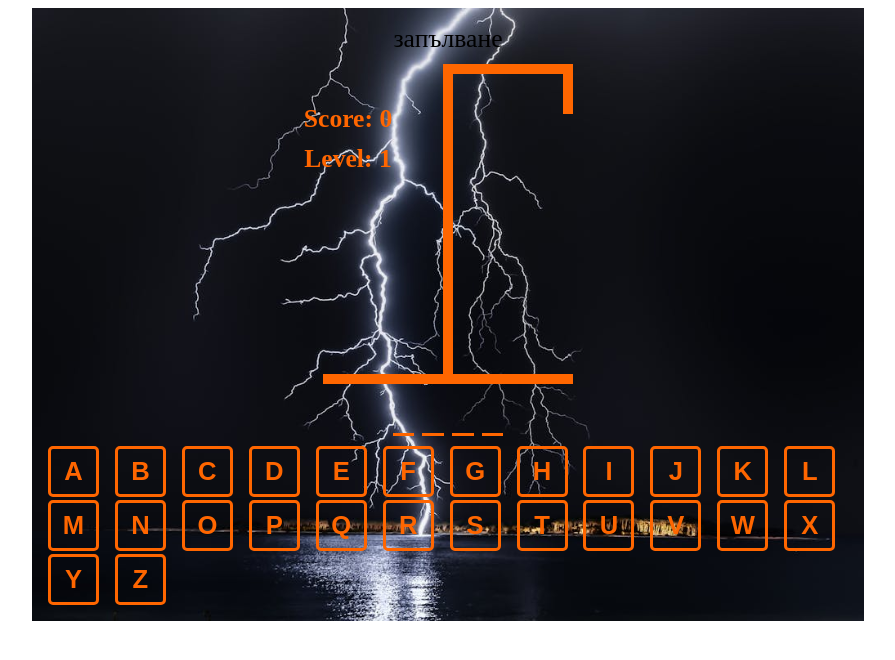
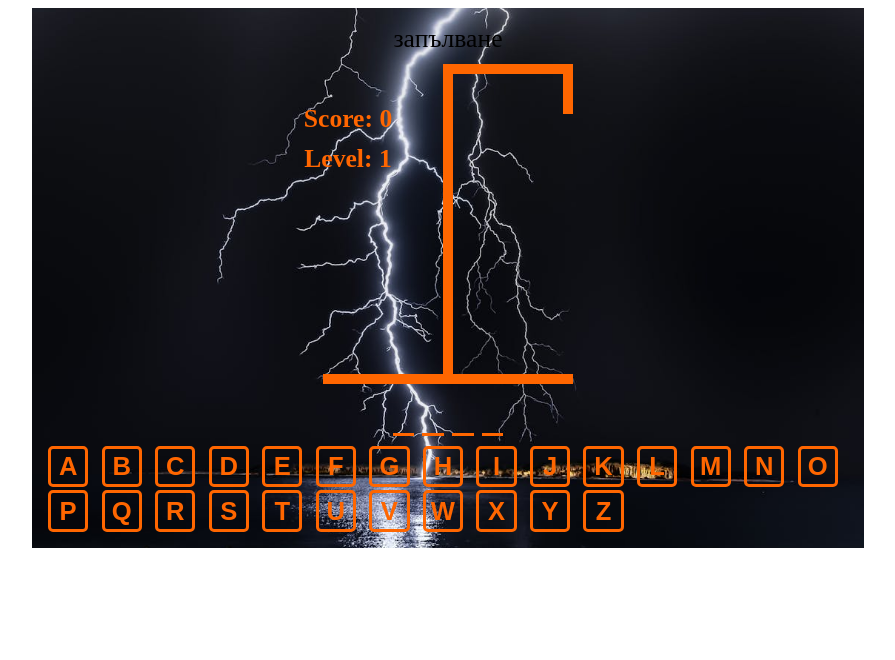
Before and after one commit to NinaNikolova/react-hangman-main, a React (Vite) app: page / in a window 1280 px wide. Shown: the top 660 px of the page, without its empty margins (192-1087 px from the left). Built offline with nearby package versions, Linux system fonts and the light colour scheme.

Commit message:
corrected css

```diff
--- a/src/Keyboard.tsx
+++ b/src/Keyboard.tsx
@@ -46,7 +46,7 @@ export function Keyboard({
     <div
       style={{
         display: "grid",
-        gridTemplateColumns: "repeat(auto-fit, minmax(60px, 1fr))", // Adjusted minimum size
+        gridTemplateColumns: "repeat(auto-fit, minmax(50px, 1fr))", // Adjusted minimum size
         gap: ".2rem",
       }}
     >
--- a/src/wordListBg.json
+++ b/src/wordListBg.json
@@ -272,7 +272,7 @@
  "финанси",
  "намери",
  "добре",
- "финиш",
+ "финал",
  "огън",
  "първо",
  "риба",
```
